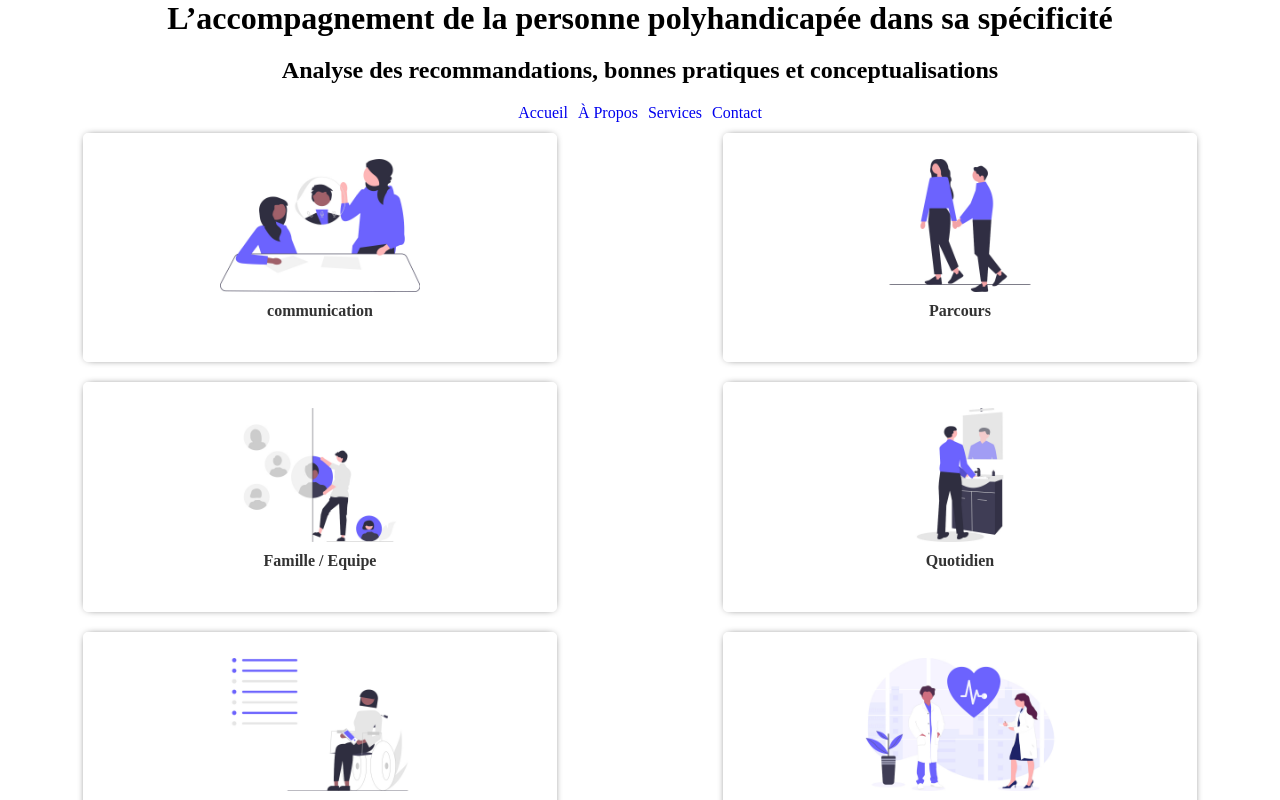
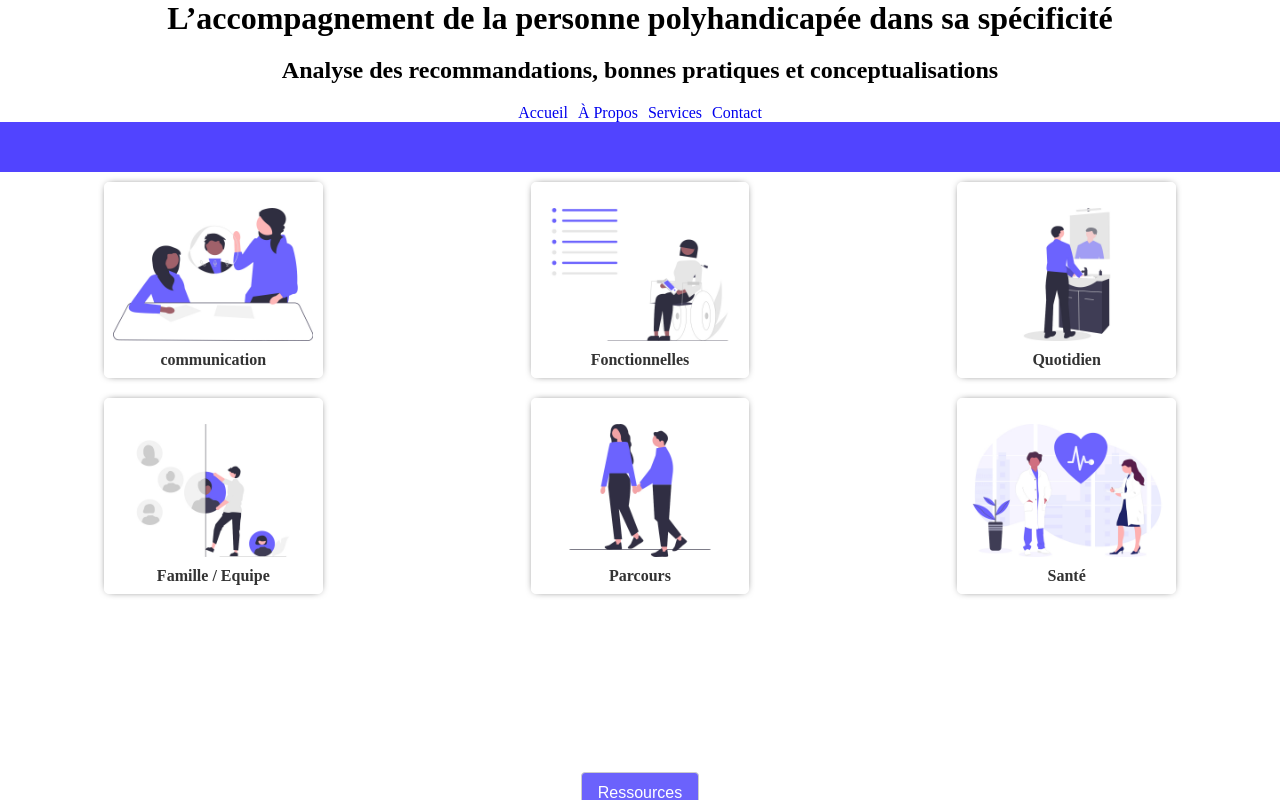
Before and after one commit to romhappy/projetservice, a plain HTML site: page index.html in a window 1280 px wide. Drawn offline with Linux system fonts and the light colour scheme.

Commit message:
separateur

```diff
--- a/index.html
+++ b/index.html
@@ -17,6 +17,7 @@
                 <li><a href="#">Contact</a></li>
             </ul>
         </nav>
+        <div class="header_space"></div>
     </header>
 
     <main>
--- a/style.css
+++ b/style.css
@@ -6,7 +6,7 @@ html, body {
 }
 
 main {
-  height: 750px;
+  height: 600px;
   margin: 0;
   padding: 0;
   overflow: hidden; /* Empêche le défilement */
@@ -49,7 +49,6 @@ nav, footer {
     display: flex;
     flex-wrap: wrap;
     flex-direction: column;
-    justify-content: center;
     align-items: center;
     box-sizing: border-box; /* Inclut les rembourrages et les bordures dans la taille totale */
   }
@@ -63,7 +62,13 @@ nav, footer {
     border-radius: 5px;
     box-shadow: 0px 0px 9px -4px;
     padding: 25px;
-    width:33%;
+    width: 13%;
+    height: 24%;
+  }
+
+  .header_space {
+    background-color: #5144ff;
+    height:50px;
   }
 
   .image img {
```
